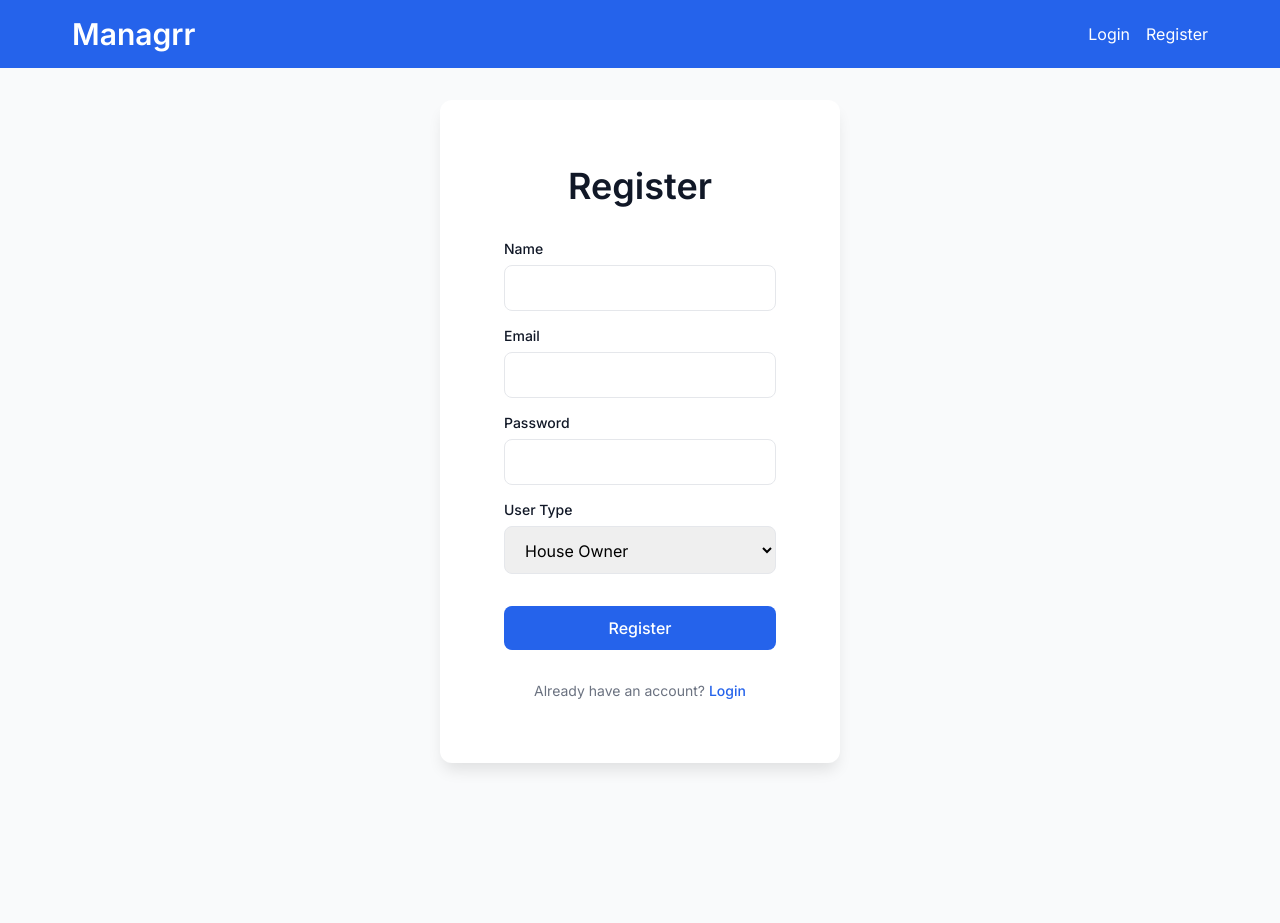
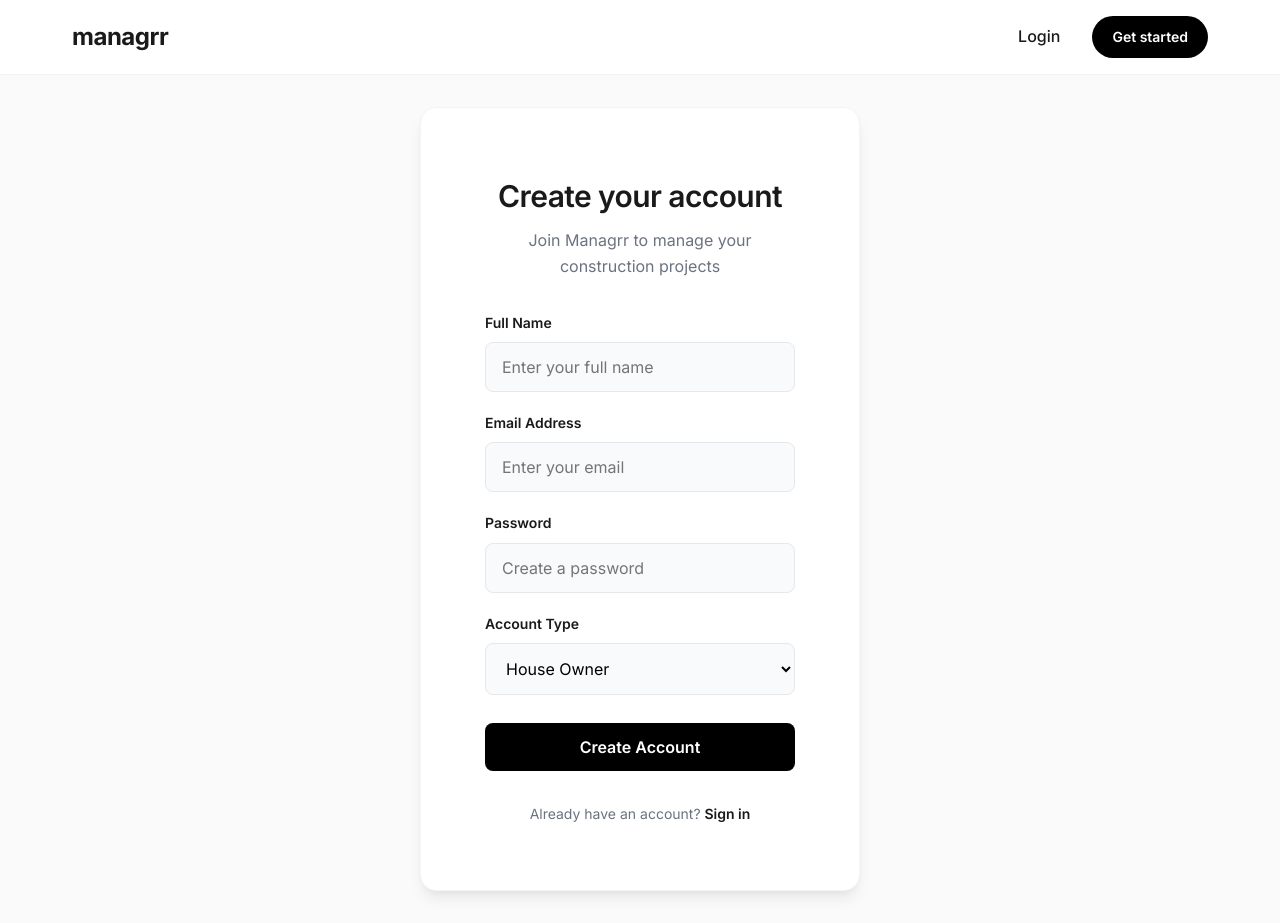
Before and after one commit to juazsh/managrr, a React (Create React App) app in the folder web/: page /register in a window 1280 px wide. Before the commit the page ends 800 px from the top, so only its background shows below. Built offline with nearby package versions, Linux system fonts and the light colour scheme; no server answers.

Commit message:
updates: new design

```diff
--- a/web/src/components/Navbar.js
+++ b/web/src/components/Navbar.js
@@ -15,7 +15,9 @@ const Navbar = () => {
   return (
     <nav style={styles.navbar}>
       <div style={styles.container}>
-        <Link to="/" style={styles.brand}>Managrr</Link>
+        <Link to="/" style={styles.brand}>
+          <span style={styles.logo}>managrr</span>
+        </Link>
         <div style={styles.menu}>
           {isAuthenticated ? (
             <>
@@ -25,7 +27,7 @@ const Navbar = () => {
           ) : (
             <>
               <Link to="/login" style={styles.link}>Login</Link>
-              <Link to="/register" style={styles.link}>Register</Link>
+              <Link to="/register" style={styles.buttonLink}>Get started</Link>
             </>
           )}
         </div>
@@ -36,9 +38,12 @@ const Navbar = () => {
 
 const styles = {
   navbar: {
-    backgroundColor: theme.colors.primary,
+    backgroundColor: theme.colors.white,
     padding: `${theme.spacing.element} 0`,
-    boxShadow: theme.shadows.md,
+    borderBottom: `1px solid ${theme.colors.borderLight}`,
+    position: 'sticky',
+    top: 0,
+    zIndex: 100,
   },
   container: {
     maxWidth: '1200px',
@@ -49,34 +54,49 @@ const styles = {
     alignItems: 'center',
   },
   brand: {
-    fontSize: theme.typography.h3.fontSize,
-    fontWeight: theme.typography.h3.fontWeight,
-    color: theme.colors.white,
     textDecoration: 'none',
+  },
+  logo: {
+    fontSize: '1.5rem',
+    fontWeight: '700',
+    color: theme.colors.text,
+    letterSpacing: '-0.02em',
   },
   menu: {
     display: 'flex',
     alignItems: 'center',
-    gap: theme.spacing.element,
+    gap: theme.spacing.component,
   },
   link: {
+    color: theme.colors.text,
+    textDecoration: 'none',
+    fontSize: theme.typography.body.fontSize,
+    fontWeight: '500',
+  },
+  username: {
+    color: theme.colors.textLight,
+    fontSize: theme.typography.body.fontSize,
+    fontWeight: '500',
+  },
+  button: {
+    backgroundColor: theme.colors.black,
+    color: theme.colors.white,
+    border: 'none',
+    padding: '0.625rem 1.25rem',
+    borderRadius: theme.borderRadius.full,
+    cursor: 'pointer',
+    fontSize: theme.typography.small.fontSize,
+    fontWeight: '600',
+  },
+  buttonLink: {
+    backgroundColor: theme.colors.black,
     color: theme.colors.white,
     textDecoration: 'none',
-    fontSize: theme.typography.body.fontSize,
-  },
-  username: {
-    color: theme.colors.white,
-    fontSize: theme.typography.body.fontSize,
-  },
-  button: {
-    backgroundColor: theme.colors.white,
-    color: theme.colors.primary,
-    border: 'none',
-    padding: `0.5rem ${theme.spacing.element}`,
-    borderRadius: theme.borderRadius.md,
-    cursor: 'pointer',
-    fontSize: theme.typography.body.fontSize,
-    fontWeight: '500',
+    padding: '0.625rem 1.25rem',
+    borderRadius: theme.borderRadius.full,
+    fontSize: theme.typography.small.fontSize,
+    fontWeight: '600',
+    display: 'inline-block',
   },
 };
 
--- a/web/src/index.css
+++ b/web/src/index.css
@@ -7,32 +7,47 @@
 }
 
 body {
-  font-family: 'Inter', system-ui, sans-serif;
+  font-family: 'Inter', -apple-system, BlinkMacSystemFont, 'Segoe UI', sans-serif;
   -webkit-font-smoothing: antialiased;
   -moz-osx-font-smoothing: grayscale;
-  background-color: #f9fafb;
-  color: #111827;
+  background-color: #fafafa;
+  color: #1a1a1a;
+  font-size: 16px;
+  line-height: 1.6;
 }
 
 input,
 select,
 textarea,
 button {
-  font-family: 'Inter', system-ui, sans-serif;
+  font-family: 'Inter', -apple-system, BlinkMacSystemFont, 'Segoe UI', sans-serif;
 }
 
 input:focus,
 select:focus,
 textarea:focus {
   outline: none;
-  border-color: #2563eb;
-  box-shadow: 0 0 0 3px rgba(37, 99, 235, 0.1);
+  border-color: #ff6b2c;
+  box-shadow: 0 0 0 3px rgba(255, 107, 44, 0.1);
+}
+
+button {
+  transition: all 0.2s ease;
 }
 
 button:hover {
-  opacity: 0.9;
+  transform: translateY(-1px);
+  box-shadow: 0 4px 12px rgba(0, 0, 0, 0.1);
 }
 
 button:active {
-  transform: scale(0.98);
+  transform: translateY(0);
 }
+
+a {
+  transition: color 0.2s ease;
+}
+
+a:hover {
+  color: #ff6b2c;
+}
--- a/web/src/pages/Home.js
+++ b/web/src/pages/Home.js
@@ -7,16 +7,27 @@ const Home = () => {
 
   return (
     <div style={styles.container}>
-      <div style={styles.card}>
-        <h1 style={styles.title}>Welcome to Managrr</h1>
+      <div style={styles.hero}>
+        <h1 style={styles.title}>
+          <span style={styles.titleAccent}>Secure, simple</span><br />
+          Construction Management
+        </h1>
         {user && (
-          <div style={styles.userInfo}>
-            <p style={styles.greeting}>Hello, {user.name}!</p>
-            <p style={styles.userType}>User Type: {user.user_type}</p>
+          <div style={styles.userCard}>
+            <div style={styles.userInfo}>
+              <div style={styles.avatar}>
+                {user.name.charAt(0).toUpperCase()}
+              </div>
+              <div>
+                <p style={styles.greeting}>Welcome back, {user.name}!</p>
+                <p style={styles.userType}>{user.user_type.replace('_', ' ')}</p>
+              </div>
+            </div>
           </div>
         )}
         <p style={styles.description}>
-          Construction project management platform connecting house owners, contractors, and employees.
+          Build, manage, and track construction projects with complete transparency.
+          Connect house owners, contractors, and employees in one seamless platform.
         </p>
       </div>
     </div>
@@ -26,47 +37,71 @@ const Home = () => {
 const styles = {
   container: {
     minHeight: 'calc(100vh - 100px)',
-    display: 'flex',
-    alignItems: 'center',
-    justifyContent: 'center',
     backgroundColor: theme.colors.background,
     padding: theme.spacing.section,
     fontFamily: theme.typography.fontFamily,
   },
-  card: {
-    backgroundColor: theme.colors.white,
-    padding: theme.spacing.section,
-    borderRadius: theme.borderRadius.xl,
-    boxShadow: theme.shadows.lg,
-    maxWidth: '600px',
+  hero: {
+    maxWidth: '800px',
+    margin: '0 auto',
     textAlign: 'center',
   },
   title: {
     color: theme.colors.text,
     fontSize: theme.typography.h1.fontSize,
     fontWeight: theme.typography.h1.fontWeight,
+    lineHeight: theme.typography.h1.lineHeight,
     marginBottom: theme.spacing.component,
+    letterSpacing: '-0.03em',
+  },
+  titleAccent: {
+    color: theme.colors.primary,
+  },
+  userCard: {
+    backgroundColor: theme.colors.white,
+    padding: theme.spacing.component,
+    borderRadius: theme.borderRadius.xl,
+    marginBottom: theme.spacing.component,
+    border: `1px solid ${theme.colors.borderLight}`,
+    boxShadow: theme.shadows.md,
   },
   userInfo: {
-    backgroundColor: theme.colors.background,
-    padding: theme.spacing.component,
-    borderRadius: theme.borderRadius.md,
-    marginBottom: theme.spacing.component,
+    display: 'flex',
+    alignItems: 'center',
+    gap: theme.spacing.element,
+    justifyContent: 'center',
+  },
+  avatar: {
+    width: '48px',
+    height: '48px',
+    borderRadius: '50%',
+    backgroundColor: theme.colors.primary,
+    color: theme.colors.white,
+    display: 'flex',
+    alignItems: 'center',
+    justifyContent: 'center',
+    fontSize: '1.25rem',
+    fontWeight: '600',
   },
   greeting: {
-    color: theme.colors.primary,
-    fontSize: theme.typography.h3.fontSize,
-    fontWeight: theme.typography.h3.fontWeight,
-    marginBottom: theme.spacing.element,
+    color: theme.colors.text,
+    fontSize: theme.typography.bodyLarge.fontSize,
+    fontWeight: '600',
+    textAlign: 'left',
+    marginBottom: '0.25rem',
   },
   userType: {
     color: theme.colors.textLight,
-    fontSize: theme.typography.body.fontSize,
+    fontSize: theme.typography.small.fontSize,
+    textTransform: 'capitalize',
+    textAlign: 'left',
   },
   description: {
     color: theme.colors.textLight,
-    fontSize: theme.typography.body.fontSize,
-    lineHeight: '1.6',
+    fontSize: theme.typography.bodyLarge.fontSize,
+    lineHeight: '1.8',
+    maxWidth: '600px',
+    margin: '0 auto',
   },
 };
 
--- a/web/src/pages/Login.js
+++ b/web/src/pages/Login.js
@@ -30,14 +30,18 @@ const Login = () => {
   return (
     <div style={styles.container}>
       <div style={styles.card}>
-        <h2 style={styles.title}>Login</h2>
+        <div style={styles.header}>
+          <h2 style={styles.title}>Welcome back</h2>
+          <p style={styles.subtitle}>Sign in to your Managrr account</p>
+        </div>
         {error && <div style={styles.error}>{error}</div>}
         <form onSubmit={handleSubmit} style={styles.form}>
           <div style={styles.formGroup}>
-            <label style={styles.label}>Email</label>
+            <label style={styles.label}>Email Address</label>
             <input
               type="email"
               name="email"
+              placeholder="Enter your email"
               value={formData.email}
               onChange={handleChange}
               required
@@ -49,16 +53,17 @@ const Login = () => {
             <input
               type="password"
               name="password"
+              placeholder="Enter your password"
               value={formData.password}
               onChange={handleChange}
               required
               style={styles.input}
             />
           </div>
-          <button type="submit" style={styles.button}>Login</button>
+          <button type="submit" style={styles.button}>Sign In</button>
         </form>
         <p style={styles.linkText}>
-          Don't have an account? <Link to="/register" style={styles.link}>Register</Link>
+          Don't have an account? <Link to="/register" style={styles.link}>Create account</Link>
         </p>
       </div>
     </div>
@@ -78,22 +83,31 @@ const styles = {
   card: {
     backgroundColor: theme.colors.white,
     padding: theme.spacing.section,
-    borderRadius: theme.borderRadius.lg,
+    borderRadius: theme.borderRadius.xl,
     boxShadow: theme.shadows.lg,
     width: '100%',
-    maxWidth: '400px',
+    maxWidth: '440px',
+    border: `1px solid ${theme.colors.borderLight}`,
+  },
+  header: {
+    marginBottom: theme.spacing.component,
+    textAlign: 'center',
   },
   title: {
     color: theme.colors.text,
-    fontSize: theme.typography.h2.fontSize,
-    fontWeight: theme.typography.h2.fontWeight,
-    marginBottom: theme.spacing.component,
-    textAlign: 'center',
+    fontSize: theme.typography.h3.fontSize,
+    fontWeight: theme.typography.h3.fontWeight,
+    marginBottom: '0.5rem',
+    letterSpacing: '-0.02em',
+  },
+  subtitle: {
+    color: theme.colors.textLight,
+    fontSize: theme.typography.body.fontSize,
   },
   form: {
     display: 'flex',
     flexDirection: 'column',
-    gap: theme.spacing.element,
+    gap: '1.25rem',
   },
   formGroup: {
     display: 'flex',
@@ -102,34 +116,37 @@ const styles = {
   label: {
     marginBottom: '0.5rem',
     color: theme.colors.text,
-    fontWeight: '500',
+    fontWeight: '600',
     fontSize: theme.typography.small.fontSize,
   },
   input: {
-    padding: `0.75rem ${theme.spacing.element}`,
+    padding: '0.875rem 1rem',
     border: `1px solid ${theme.colors.border}`,
     borderRadius: theme.borderRadius.md,
     fontSize: theme.typography.body.fontSize,
     fontFamily: theme.typography.fontFamily,
+    backgroundColor: theme.colors.inputBg,
+    transition: 'all 0.2s ease',
   },
   button: {
-    backgroundColor: theme.colors.primary,
+    backgroundColor: theme.colors.black,
     color: theme.colors.white,
-    padding: `0.75rem ${theme.spacing.element}`,
+    padding: '0.875rem',
     border: 'none',
     borderRadius: theme.borderRadius.md,
     fontSize: theme.typography.body.fontSize,
-    fontWeight: '500',
+    fontWeight: '600',
     cursor: 'pointer',
-    marginTop: theme.spacing.element,
+    marginTop: '0.5rem',
   },
   error: {
     backgroundColor: theme.colors.errorLight,
     color: theme.colors.error,
-    padding: `0.75rem ${theme.spacing.element}`,
+    padding: '0.875rem',
     borderRadius: theme.borderRadius.md,
     marginBottom: theme.spacing.element,
     fontSize: theme.typography.small.fontSize,
+    border: `1px solid ${theme.colors.error}`,
   },
   linkText: {
     textAlign: 'center',
@@ -138,9 +155,9 @@ const styles = {
     fontSize: theme.typography.small.fontSize,
   },
   link: {
-    color: theme.colors.primary,
+    color: theme.colors.text,
     textDecoration: 'none',
-    fontWeight: '500',
+    fontWeight: '600',
   },
 };
 
--- a/web/src/pages/Register.js
+++ b/web/src/pages/Register.js
@@ -35,6 +35,7 @@ const Register = () => {
     return (
       <div style={styles.container}>
         <div style={styles.card}>
+          <div style={styles.successIcon}>✓</div>
           <h2 style={styles.title}>Registration Successful!</h2>
           <p style={styles.successMessage}>
             Please check your email to verify your account. Redirecting to login...
@@ -47,14 +48,18 @@ const Register = () => {
   return (
     <div style={styles.container}>
       <div style={styles.card}>
-        <h2 style={styles.title}>Register</h2>
+        <div style={styles.header}>
+          <h2 style={styles.title}>Create your account</h2>
+          <p style={styles.subtitle}>Join Managrr to manage your construction projects</p>
+        </div>
         {error && <div style={styles.error}>{error}</div>}
         <form onSubmit={handleSubmit} style={styles.form}>
           <div style={styles.formGroup}>
-            <label style={styles.label}>Name</label>
+            <label style={styles.label}>Full Name</label>
             <input
               type="text"
               name="name"
+              placeholder="Enter your full name"
               value={formData.name}
               onChange={handleChange}
               required
@@ -62,10 +67,11 @@ const Register = () => {
             />
           </div>
           <div style={styles.formGroup}>
-            <label style={styles.label}>Email</label>
+            <label style={styles.label}>Email Address</label>
             <input
               type="email"
               name="email"
+              placeholder="Enter your email"
               value={formData.email}
               onChange={handleChange}
               required
@@ -77,6 +83,7 @@ const Register = () => {
             <input
               type="password"
               name="password"
+              placeholder="Create a password"
               value={formData.password}
               onChange={handleChange}
               required
@@ -84,7 +91,7 @@ const Register = () => {
             />
           </div>
           <div style={styles.formGroup}>
-            <label style={styles.label}>User Type</label>
+            <label style={styles.label}>Account Type</label>
             <select
               name="userType"
               value={formData.userType}
@@ -96,10 +103,10 @@ const Register = () => {
               <option value="employee">Employee</option>
             </select>
           </div>
-          <button type="submit" style={styles.button}>Register</button>
+          <button type="submit" style={styles.button}>Create Account</button>
         </form>
         <p style={styles.linkText}>
-          Already have an account? <Link to="/login" style={styles.link}>Login</Link>
+          Already have an account? <Link to="/login" style={styles.link}>Sign in</Link>
         </p>
       </div>
     </div>
@@ -119,22 +126,31 @@ const styles = {
   card: {
     backgroundColor: theme.colors.white,
     padding: theme.spacing.section,
-    borderRadius: theme.borderRadius.lg,
+    borderRadius: theme.borderRadius.xl,
     boxShadow: theme.shadows.lg,
     width: '100%',
-    maxWidth: '400px',
+    maxWidth: '440px',
+    border: `1px solid ${theme.colors.borderLight}`,
+  },
+  header: {
+    marginBottom: theme.spacing.component,
+    textAlign: 'center',
   },
   title: {
     color: theme.colors.text,
-    fontSize: theme.typography.h2.fontSize,
-    fontWeight: theme.typography.h2.fontWeight,
-    marginBottom: theme.spacing.component,
-    textAlign: 'center',
+    fontSize: theme.typography.h3.fontSize,
+    fontWeight: theme.typography.h3.fontWeight,
+    marginBottom: '0.5rem',
+    letterSpacing: '-0.02em',
+  },
+  subtitle: {
+    color: theme.colors.textLight,
+    fontSize: theme.typography.body.fontSize,
   },
   form: {
     display: 'flex',
     flexDirection: 'column',
-    gap: theme.spacing.element,
+    gap: '1.25rem',
   },
   formGroup: {
     display: 'flex',
@@ -143,39 +159,56 @@ const styles = {
   label: {
     marginBottom: '0.5rem',
     color: theme.colors.text,
-    fontWeight: '500',
+    fontWeight: '600',
     fontSize: theme.typography.small.fontSize,
   },
   input: {
-    padding: `0.75rem ${theme.spacing.element}`,
+    padding: '0.875rem 1rem',
     border: `1px solid ${theme.colors.border}`,
     borderRadius: theme.borderRadius.md,
     fontSize: theme.typography.body.fontSize,
     fontFamily: theme.typography.fontFamily,
+    backgroundColor: theme.colors.inputBg,
+    transition: 'all 0.2s ease',
   },
   button: {
-    backgroundColor: theme.colors.primary,
+    backgroundColor: theme.colors.black,
     color: theme.colors.white,
-    padding: `0.75rem ${theme.spacing.element}`,
+    padding: '0.875rem',
     border: 'none',
     borderRadius: theme.borderRadius.md,
     fontSize: theme.typography.body.fontSize,
-    fontWeight: '500',
+    fontWeight: '600',
     cursor: 'pointer',
-    marginTop: theme.spacing.element,
+    marginTop: '0.5rem',
   },
   error: {
     backgroundColor: theme.colors.errorLight,
     color: theme.colors.error,
-    padding: `0.75rem ${theme.spacing.element}`,
+    padding: '0.875rem',
     borderRadius: theme.borderRadius.md,
     marginBottom: theme.spacing.element,
     fontSize: theme.typography.small.fontSize,
+    border: `1px solid ${theme.colors.error}`,
+  },
+  successIcon: {
+    width: '60px',
+    height: '60px',
+    borderRadius: '50%',
+    backgroundColor: theme.colors.successLight,
+    color: theme.colors.success,
+    display: 'flex',
+    alignItems: 'center',
+    justifyContent: 'center',
+    fontSize: '2rem',
+    margin: '0 auto 1.5rem',
+    fontWeight: 'bold',
   },
   successMessage: {
-    color: theme.colors.text,
+    color: theme.colors.textLight,
     textAlign: 'center',
     fontSize: theme.typography.body.fontSize,
+    lineHeight: '1.6',
   },
   linkText: {
     textAlign: 'center',
@@ -184,9 +217,9 @@ const styles = {
     fontSize: theme.typography.small.fontSize,
   },
   link: {
-    color: theme.colors.primary,
+    color: theme.colors.text,
     textDecoration: 'none',
-    fontWeight: '500',
+    fontWeight: '600',
   },
 };
 
--- a/web/src/theme.js
+++ b/web/src/theme.js
@@ -1,40 +1,67 @@
 export const theme = {
     colors: {
-      primary: '#2563eb',
-      primaryDark: '#1e40af',
+      primary: '#ff6b2c',
+      primaryDark: '#e55a1f',
       secondary: '#6b7280',
       accent: '#10b981',
-      background: '#f9fafb',
-      text: '#111827',
+      background: '#fafafa',
+      backgroundAlt: '#ffffff',
+      text: '#1a1a1a',
       textLight: '#6b7280',
+      textMuted: '#9ca3af',
       white: '#ffffff',
+      black: '#000000',
       error: '#ef4444',
       errorLight: '#fee2e2',
       success: '#10b981',
       successLight: '#d1fae5',
       border: '#e5e7eb',
+      borderLight: '#f3f4f6',
+      cardBg: '#ffffff',
+      inputBg: '#f9fafb',
     },
 
     typography: {
-      fontFamily: "'Inter', system-ui, sans-serif",
+      fontFamily: "'Inter', -apple-system, BlinkMacSystemFont, 'Segoe UI', sans-serif",
       h1: {
-        fontSize: '3rem',
-        fontWeight: 'bold',
+        fontSize: '3.5rem',
+        fontWeight: '700',
+        lineHeight: '1.1',
       },
       h2: {
-        fontSize: '2.25rem',
+        fontSize: '2.5rem',
         fontWeight: '600',
+        lineHeight: '1.2',
       },
       h3: {
         fontSize: '1.875rem',
         fontWeight: '600',
+        lineHeight: '1.3',
+      },
+      h4: {
+        fontSize: '1.5rem',
+        fontWeight: '600',
+        lineHeight: '1.4',
       },
       body: {
         fontSize: '1rem',
-        fontWeight: 'normal',
+        fontWeight: '400',
+        lineHeight: '1.6',
+      },
+      bodyLarge: {
+        fontSize: '1.125rem',
+        fontWeight: '400',
+        lineHeight: '1.6',
       },
       small: {
         fontSize: '0.875rem',
+        fontWeight: '400',
+        lineHeight: '1.5',
+      },
+      tiny: {
+        fontSize: '0.75rem',
+        fontWeight: '400',
+        lineHeight: '1.4',
       },
     },
 
@@ -46,19 +73,23 @@ export const theme = {
     },
 
     borderRadius: {
-      sm: '0.25rem',
+      sm: '0.375rem',
       md: '0.5rem',
       lg: '0.75rem',
       xl: '1rem',
+      full: '9999px',
     },
 
     shadows: {
       sm: '0 1px 2px 0 rgba(0, 0, 0, 0.05)',
-      md: '0 4px 6px -1px rgba(0, 0, 0, 0.1)',
-      lg: '0 10px 15px -3px rgba(0, 0, 0, 0.1)',
+      md: '0 4px 6px -1px rgba(0, 0, 0, 0.05), 0 2px 4px -1px rgba(0, 0, 0, 0.03)',
+      lg: '0 10px 15px -3px rgba(0, 0, 0, 0.08), 0 4px 6px -2px rgba(0, 0, 0, 0.03)',
+      xl: '0 20px 25px -5px rgba(0, 0, 0, 0.1), 0 10px 10px -5px rgba(0, 0, 0, 0.04)',
     },
 
     breakpoints: {
       mobile: '768px',
+      tablet: '1024px',
+      desktop: '1280px',
     },
   };
```
